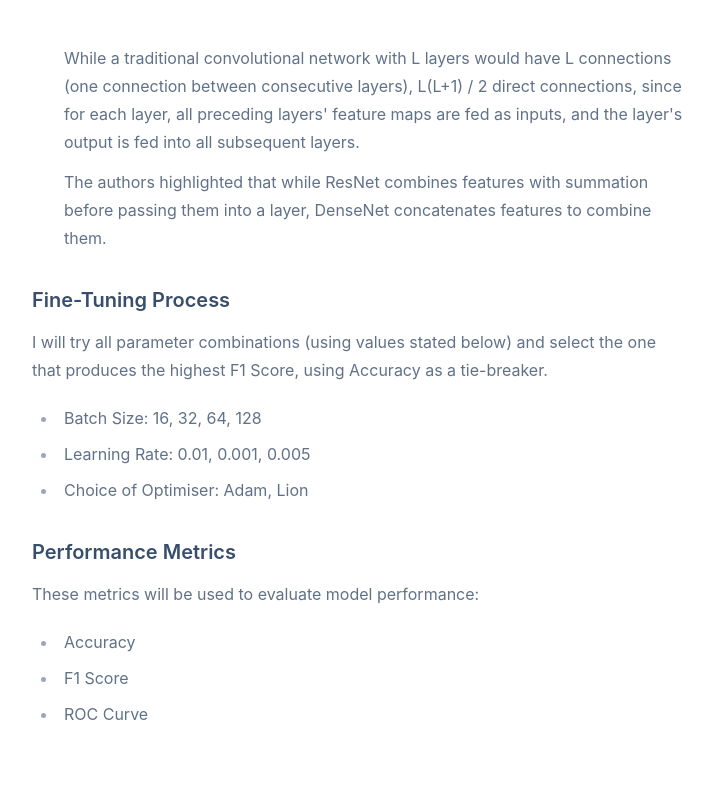
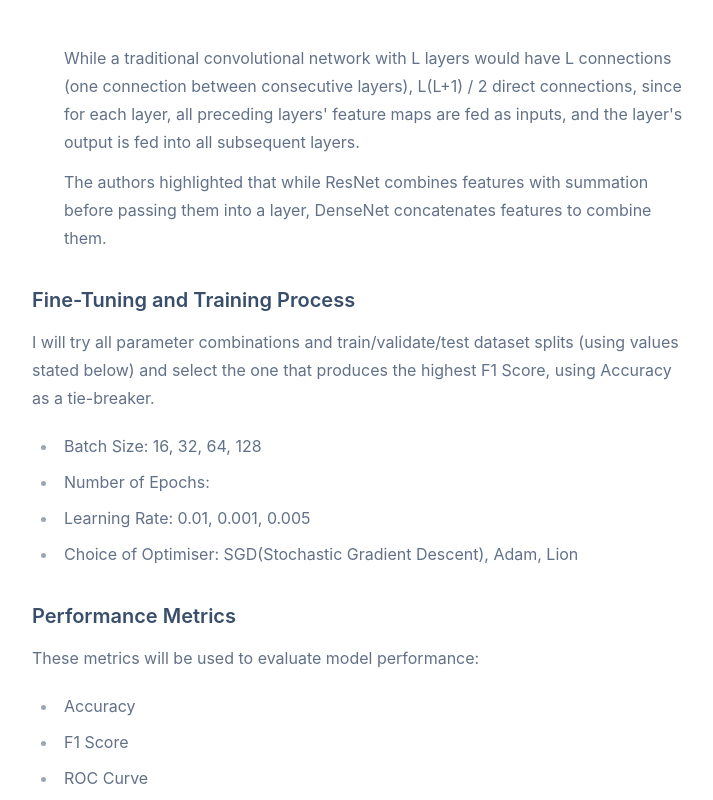
Before and after one commit to orangeguppy/BreakHisScanner, a React (Create React App) app: page /plan in a window 1280 px wide. Shown: the part 9982-10782 px from the top of the page, without its empty margins (128-841 px from the left). Before the commit the page ends 10718 px from the top, so only its background shows below. Built offline with nearby package versions, Linux system fonts and the light colour scheme.

Commit message:
Updated content again

```diff
--- a/src/pages/Plan.js
+++ b/src/pages/Plan.js
@@ -135,12 +135,15 @@ function Plan() {
           </li>
         </ul>
 
-        <h3>Fine-Tuning Process</h3>
-        <p>I will try all parameter combinations (using values stated below) and select the one that produces the highest F1 Score, using Accuracy as a tie-breaker.</p>
+        <h3>Fine-Tuning and Training Process</h3>
+        <p>I will try all parameter combinations and train/validate/test dataset splits (using values stated below) and select the one that produces the highest F1 Score, using Accuracy as a tie-breaker.</p>
         <ul>
           <li>Batch Size: 16, 32, 64, 128</li>
+          <li>Number of Epochs: </li>
           <li>Learning Rate: 0.01, 0.001, 0.005</li>
-          <li>Choice of Optimiser: Adam, Lion</li>
+          <li>Choice of Optimiser: SGD(Stochastic Gradient Descent), Adam, Lion</li>
+
+
         </ul>
         <h3>Performance Metrics</h3>
         <p>These metrics will be used to evaluate model performance:</p>
```
